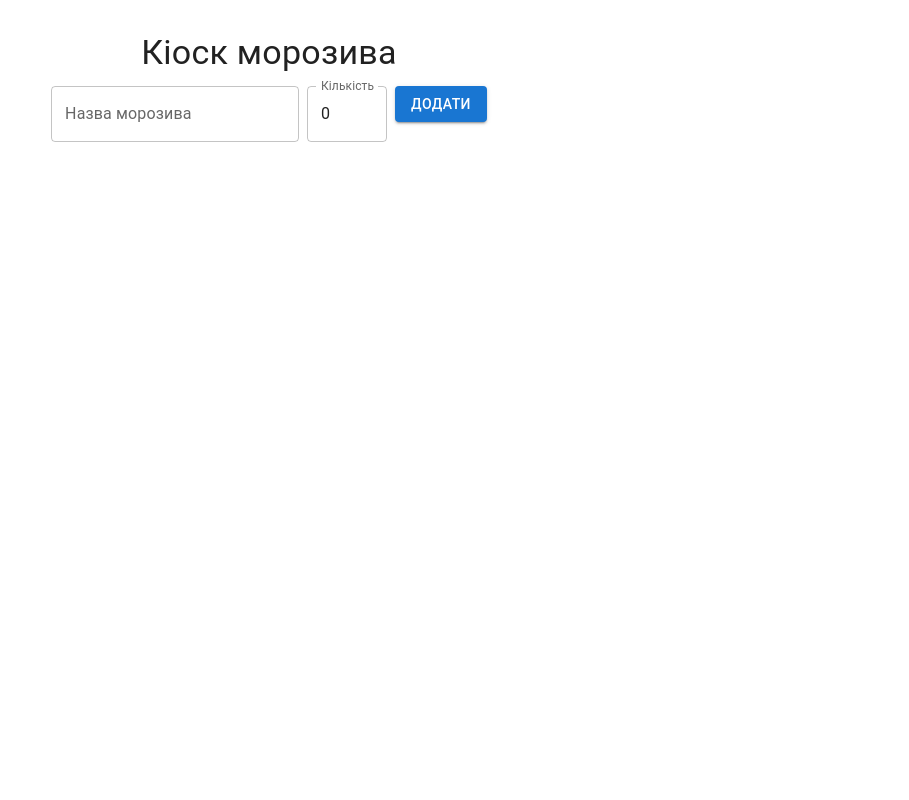
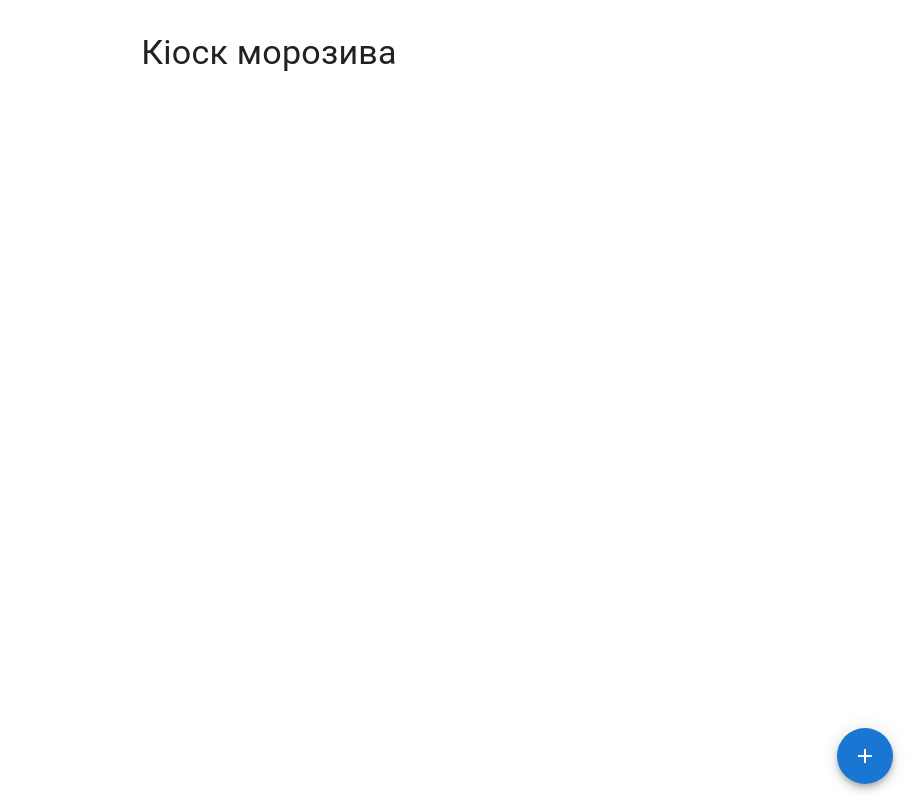
Before and after one commit to Saref111/ice-cream, a Next.js app: page / in a window 1280 px wide. Shown: the whole page, without its empty margins (371-1280 px from the left). Built offline with nearby package versions, Linux system fonts and the light colour scheme.

Commit message:
separate add logic from the main list

```diff
--- a/package.json
+++ b/package.json
@@ -11,6 +11,7 @@
   "dependencies": {
     "@emotion/react": "^11.14.0",
     "@emotion/styled": "^11.14.0",
+    "@mui/icons-material": "^6.4.8",
     "@mui/material": "^6.4.8",
     "idb": "^8.0.2",
     "next": "15.2.3",
--- /dev/null
+++ b/src/app/components/AddIceCreamDialog.tsx
@@ -0,0 +1,56 @@
+'use client';
+
+import { useState } from 'react';
+import { Dialog, DialogTitle, DialogContent, DialogActions, Button, TextField } from '@mui/material';
+import { addIceCream } from '../../lib/db';
+import { ChangeEvent } from 'react';
+
+interface AddIceCreamDialogProps {
+  open: boolean;
+  onClose: () => void;
+  onAdd: () => void;
+}
+
+export default function AddIceCreamDialog({ open, onClose, onAdd }: AddIceCreamDialogProps) {
+  const [newIceCream, setNewIceCream] = useState('');
+  const [newQuantity, setNewQuantity] = useState(0);
+
+  const handleAdd = async () => {
+    if (newIceCream.trim() === '' || newQuantity < 1) return;
+    await addIceCream(newIceCream, newQuantity);
+    setNewIceCream('');
+    setNewQuantity(0);
+    onAdd();
+    onClose();
+  };
+
+  return (
+    <Dialog open={open} onClose={onClose}>
+      <DialogTitle>Додати нове морозиво</DialogTitle>
+      <DialogContent>
+        <TextField
+          autoFocus
+          margin="dense"
+          label="Назва морозива"
+          fullWidth
+          value={newIceCream}
+          onChange={(e: ChangeEvent<HTMLInputElement>) => setNewIceCream(e.target.value)}
+        />
+        <TextField
+          type="number"
+          margin="dense"
+          label="Кількість"
+          fullWidth
+          value={newQuantity}
+          onChange={(e: ChangeEvent<HTMLInputElement>) => setNewQuantity(Number(e.target.value))}
+        />
+      </DialogContent>
+      <DialogActions>
+        <Button onClick={onClose}>Скасувати</Button>
+        <Button onClick={handleAdd} variant="contained" color="primary">
+          Додати
+        </Button>
+      </DialogActions>
+    </Dialog>
+  );
+}
--- a/src/app/components/IceCreamStore.tsx
+++ b/src/app/components/IceCreamStore.tsx
@@ -1,14 +1,14 @@
 'use client';
 
 import { useState, useEffect } from 'react';
-import { getIceCreams, addIceCream, updateQuantity, deleteIceCream, type IceCream } from '../../lib/db';
-import { Button, TextField, List, ListItem, ListItemText, Container, Typography } from '@mui/material';
-import { ChangeEvent } from 'react';
+import { getIceCreams, updateQuantity, deleteIceCream, type IceCream } from '../../lib/db';
+import { Button, List, ListItem, ListItemText, Container, Typography, Fab } from '@mui/material';
+import AddIcon from '@mui/icons-material/Add';
+import AddIceCreamDialog from './AddIceCreamDialog';
 
 export default function IceCreamStore() {
   const [iceCreams, setIceCreams] = useState<IceCream[]>([]);
-  const [newIceCream, setNewIceCream] = useState('');
-  const [newQuantity, setNewQuantity] = useState(0);
+  const [isDialogOpen, setIsDialogOpen] = useState(false);
 
   useEffect(() => {
     loadIceCreams();
@@ -17,14 +17,6 @@ export default function IceCreamStore() {
   async function loadIceCreams(): Promise<void> {
     const data = await getIceCreams();
     setIceCreams(data);
-  }
-
-  async function handleAdd(): Promise<void> {
-    if (newIceCream.trim() === '' || newQuantity < 1) return;
-    await addIceCream(newIceCream, newQuantity);
-    setNewIceCream('');
-    setNewQuantity(1);
-    loadIceCreams();
   }
 
   async function handleSell(id: number, quantity: number): Promise<void> {
@@ -40,36 +32,35 @@ export default function IceCreamStore() {
     <Container maxWidth="sm" sx={{ textAlign: 'center', mt: 4 }}>
       <Typography variant="h4" gutterBottom>Кіоск морозива</Typography>
 
-      <TextField
-        label="Назва морозива"
-        value={newIceCream}
-        onChange={(e: ChangeEvent<HTMLInputElement>) => setNewIceCream(e.target.value)}
-        sx={{ mr: 1 }}
-      />
-      <TextField
-        type="number"
-        label="Кількість"
-        value={newQuantity}
-        onChange={(e: ChangeEvent<HTMLInputElement>) => setNewQuantity(Number(e.target.value))}
-        sx={{ width: 80, mr: 1 }}
-      />
-      <Button variant="contained" color="primary" onClick={handleAdd}>Додати</Button>
-
       <List sx={{ mt: 3 }}>
         {iceCreams.map(({ id, name, quantity }) => (
           <ListItem key={id} sx={{ display: 'flex', justifyContent: 'space-between' }}>
             <ListItemText primary={`${name} - ${quantity} шт.`} />
             <Button
-                variant="contained"
-                color="secondary"
-                onClick={() => handleSell(id, quantity)}
-                sx={{minHeight: '100%'}}
+              variant="contained"
+              color="secondary"
+              onClick={() => handleSell(id, quantity)}
+              sx={{minHeight: '100%'}}
             >
-                -
+              -
             </Button>
           </ListItem>
         ))}
       </List>
+
+      <Fab
+        color="primary"
+        sx={{ position: 'fixed', bottom: 16, right: 16 }}
+        onClick={() => setIsDialogOpen(true)}
+      >
+        <AddIcon />
+      </Fab>
+
+      <AddIceCreamDialog
+        open={isDialogOpen}
+        onClose={() => setIsDialogOpen(false)}
+        onAdd={loadIceCreams}
+      />
     </Container>
   );
 }
```
Also changed, not shown: src/app/_app.tsx (deleted, +0 -21 lines), 1 other file (tests, documents, lock files or other folders).
